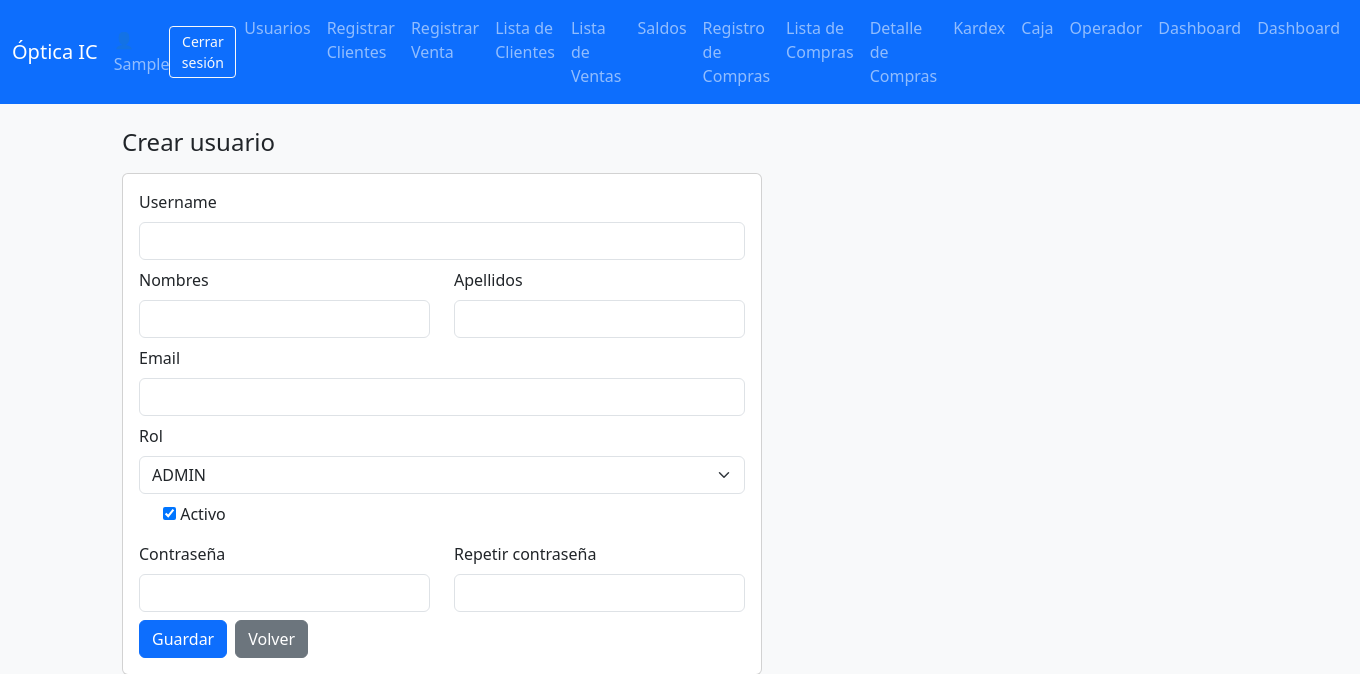
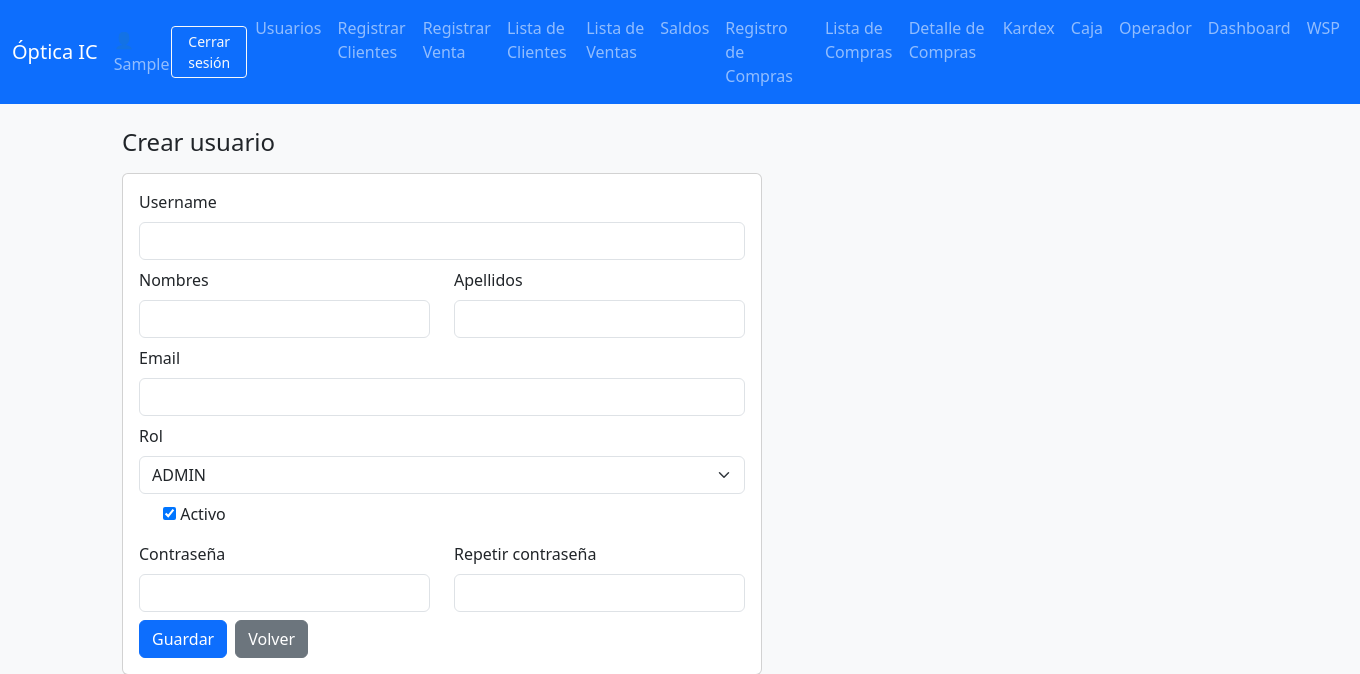
Before and after one commit to Chernenco200/facturacion, a Django app: page /accounts/usuarios/nuevo/ in a window 1360 px wide. Shown: the top 674 px of the page. Run offline with Django 5.2, Linux system fonts and the light colour scheme; the visitor is signed in with stand-in values (Sample User, id 1); parts of the project's set-up code (start-up, migrations or seed data) failed here and were passed over.

Commit message:
encontrar nombre2

```diff
--- a/core/templates/core/navbar.html
+++ b/core/templates/core/navbar.html
@@ -105,7 +105,7 @@
 
                                 {% if request.user|has_role:"ADMIN,SUPERVISOR, CAJA" %}
                 <li class="nav-item">
-                <a class="nav-link" href="{% url 'bandeja_whatsapp' %}">Dashboard</a>
+                <a class="nav-link" href="{% url 'bandeja_whatsapp' %}">WSP</a>
                 </li>
                 {% endif %}
 
```
Also changed, not shown: whatsapp/utils.py (+3 -5 lines).
